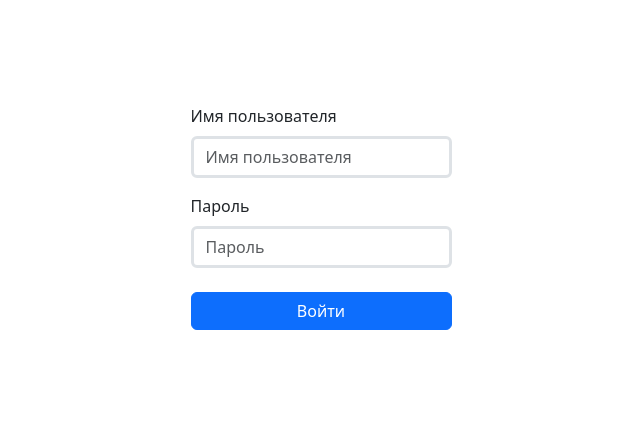
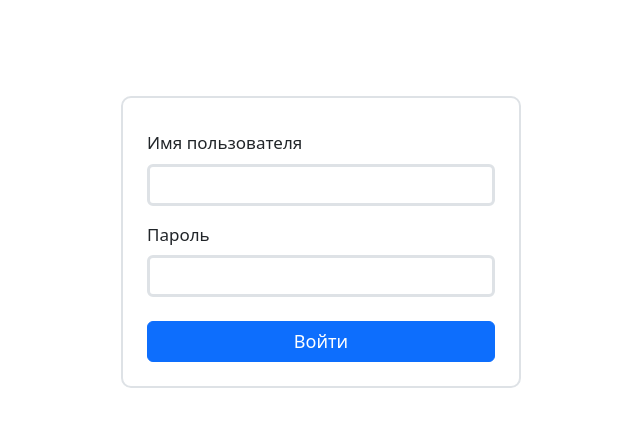
Before and after one commit to umarkhashimov/attendance-back, a Django app: page /login/ in a window 1280 px wide. Shown: the top 427 px of the page, without its empty margins (319-959 px from the left). Run offline with Django 5.2, Linux system fonts and the light colour scheme; some libraries are stand-ins or nearby versions.

Commit message:
auth redirection & login form update

```diff
--- /dev/null
+++ b/assets/css/main.css
@@ -0,0 +1,19 @@
+
+.loginFormContainer{
+    max-width: 400px;
+}
+
+.loginForm{
+    font-size: 17px;
+    font-weight: 500;
+    border-radius: 10px;
+}
+
+.loginForm input {
+    letter-spacing:  1px;
+    font-weight: 400;
+}
+
+.loginForm button{
+    font-size: 18px !important;
+}
--- a/config/settings.py
+++ b/config/settings.py
@@ -55,6 +55,7 @@ MIDDLEWARE = [
     'django.contrib.auth.middleware.AuthenticationMiddleware',
     'django.contrib.messages.middleware.MessageMiddleware',
     'django.middleware.clickjacking.XFrameOptionsMiddleware',
+    'users.middleware.AuthRequiredMiddleware'
 ]
 
 ROOT_URLCONF = 'config.urls'
--- a/templates/auth/login.html
+++ b/templates/auth/login.html
@@ -3,8 +3,11 @@
 
 {% block content %}
   <div class="container mt-5 pt-5">
-    <div class="d-flex justify-content-center">
-      <form method="post" >
+    <div class="loginFormContainer mx-auto">
+      {% if form.errors %}
+        <div class="alert alert-danger mb-3" role="alert">Неверное имя пользователя или пароль</div>
+      {% endif %}
+      <form method="post" class="loginForm mx-auto p-4 border-2 border">
         {% csrf_token %}
 
         <label for="{{ form.username.id_for_label }}" class="custom-label-class my-2">{{ form.username.label }}</label>
@@ -14,7 +17,7 @@
         {{ form.password }}
 
         <div class="mt-4 d-flex justify-content-end">
-            <button type="submit" class="btn btn-primary w-100">Войти</button>
+          <button type="submit" class="btn btn-primary w-100">Войти</button>
         </div>
       </form>
     </div>
--- a/templates/layout/base.html
+++ b/templates/layout/base.html
@@ -6,6 +6,7 @@
     <meta name="viewport" content="width=device-width, initial-scale=1.0" />
     <title>Title</title>
     <link rel="stylesheet" href="{% static 'bootstrap/css/bootstrap.css' %}" />
+    <link rel="stylesheet" href="{% static 'css/main.css' %}" />
   </head>
   <body>
     {% block content %}
--- a/users/forms.py
+++ b/users/forms.py
@@ -6,13 +6,13 @@ from django.utils.translation import gettext_lazy as _
 class LoginForm(AuthenticationForm):
     username = forms.CharField(
         max_length=254,
-        widget=forms.TextInput(attrs={'class': 'form-control border-3', 'placeholder': 'Имя пользователя'}),
+        widget=forms.TextInput(attrs={'class': 'form-control border-3'}),
         label=_("Имя пользователя")
     )
     password = forms.CharField(
         label=_("Пароль"),
         strip=False,
-        widget=forms.PasswordInput(attrs={'class': 'form-control border-3', 'placeholder': 'Пароль'}),
+        widget=forms.PasswordInput(attrs={'class': 'form-control border-3'}),
     )
 
     # Optional: Add custom validation, error messages, etc.
--- /dev/null
+++ b/users/middleware.py
@@ -0,0 +1,20 @@
+from django.shortcuts import redirect
+from django.urls import reverse
+from django.http import HttpResponseRedirect
+
+class AuthRequiredMiddleware(object):
+    def __init__(self, get_response):
+        self.get_response = get_response
+
+    def __call__(self, request):
+        response = self.get_response(request)
+
+        # Allow access to admin pages
+        if request.path.startswith('/admin') or request.path.startswith('/login'):
+            return response
+
+        # Check if the user is authenticated
+        if not request.user.is_authenticated:
+            return HttpResponseRedirect("/login")
+
+        return response
```
Also changed, not shown: 1 other file.
